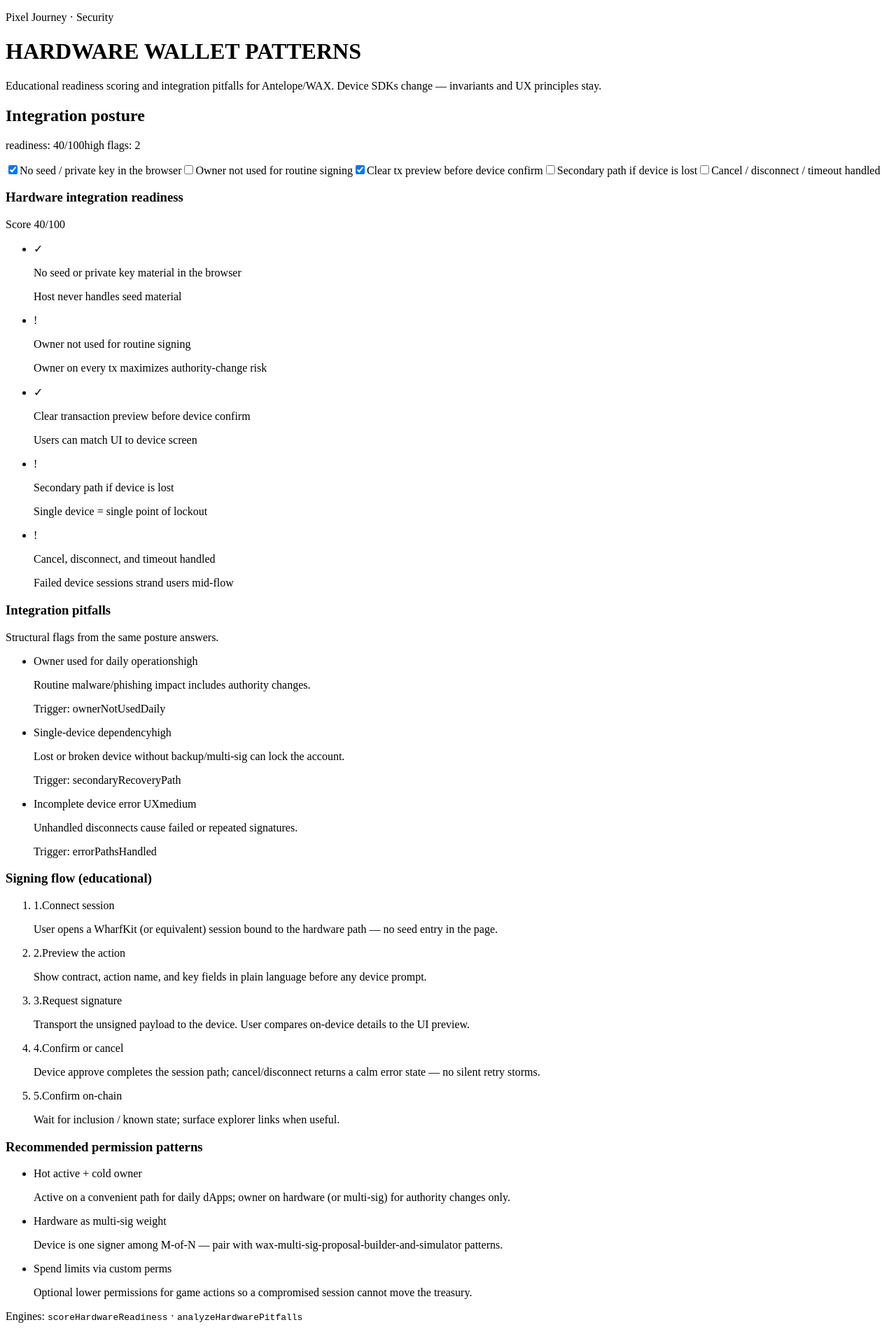
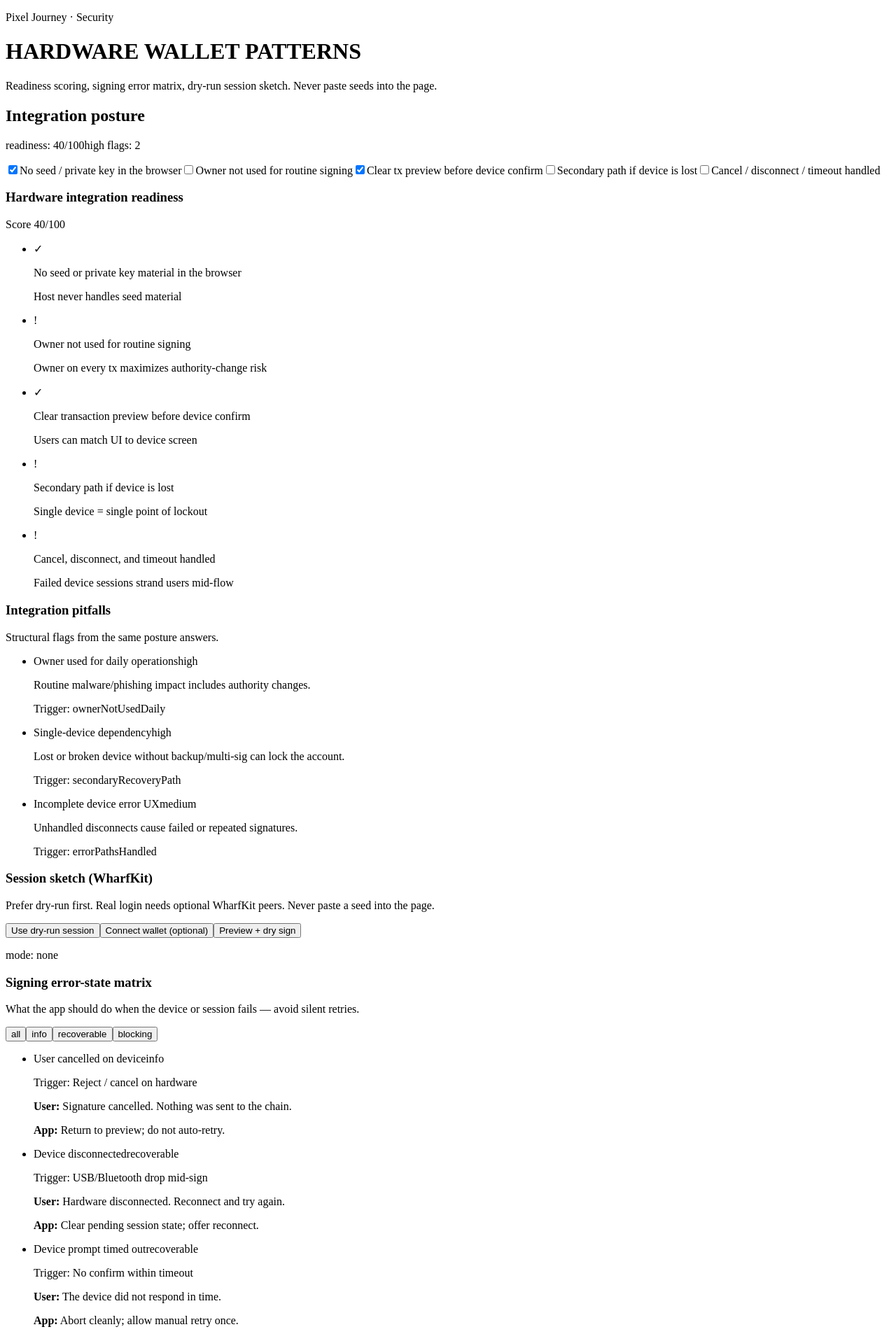
Before and after one commit to pixel-journey/wax-hardware-wallet-integration-patterns, a Next.js app: page / in a window 1280 px wide. Shown: the top 1906 px of the page at 70% size. Built offline with nearby package versions, Linux system fonts and the light colour scheme.

Commit message:
Pass 2 page: session sketch, error matrix, related links

```diff
--- a/app/page.tsx
+++ b/app/page.tsx
@@ -1,9 +1,12 @@
 'use client';
 
 import React, { useId, useMemo, useState } from 'react';
+import { ErrorMatrixPanel } from '../examples/ErrorMatrixPanel';
 import { PermissionPatterns } from '../examples/PermissionPatterns';
 import { PitfallsGuide } from '../examples/PitfallsGuide';
 import { ReadinessChecklist } from '../examples/ReadinessChecklist';
+import { RelatedBlueprints } from '../examples/RelatedBlueprints';
+import { SessionSketchPanel } from '../examples/SessionSketchPanel';
 import { SigningFlowSteps } from '../examples/SigningFlowSteps';
 import {
   analyzeHardwarePitfalls,
@@ -47,8 +50,8 @@ export default function HardwareWalletPage() {
             HARDWARE WALLET PATTERNS
           </h1>
           <p className="text-sm opacity-60 mt-2 max-w-xl">
-            Educational readiness scoring and integration pitfalls for Antelope/WAX.
-            Device SDKs change — invariants and UX principles stay.
+            Readiness scoring, signing error matrix, dry-run session sketch. Never
+            paste seeds into the page.
           </p>
         </header>
 
@@ -100,17 +103,20 @@ export default function HardwareWalletPage() {
 
         <PitfallsGuide posture={posture} />
 
+        <SessionSketchPanel />
+
+        <ErrorMatrixPanel />
+
         <SigningFlowSteps />
 
         <PermissionPatterns />
 
+        <RelatedBlueprints />
+
         <p className="text-xs opacity-50">
-          Engines:{' '}
           <code className="text-emerald-400/80">scoreHardwareReadiness</code> ·{' '}
-          <code className="text-emerald-400/80">analyzeHardwarePitfalls</code>
-        </p>
-        <p className="text-[10px] opacity-40">
-          Pair with social-recovery and multi-sig blueprints for high-value accounts.
+          <code className="text-emerald-400/80">SIGNING_ERROR_MATRIX</code> ·{' '}
+          <code className="text-emerald-400/80">createDryRunSession</code>
         </p>
       </div>
     </div>
```
